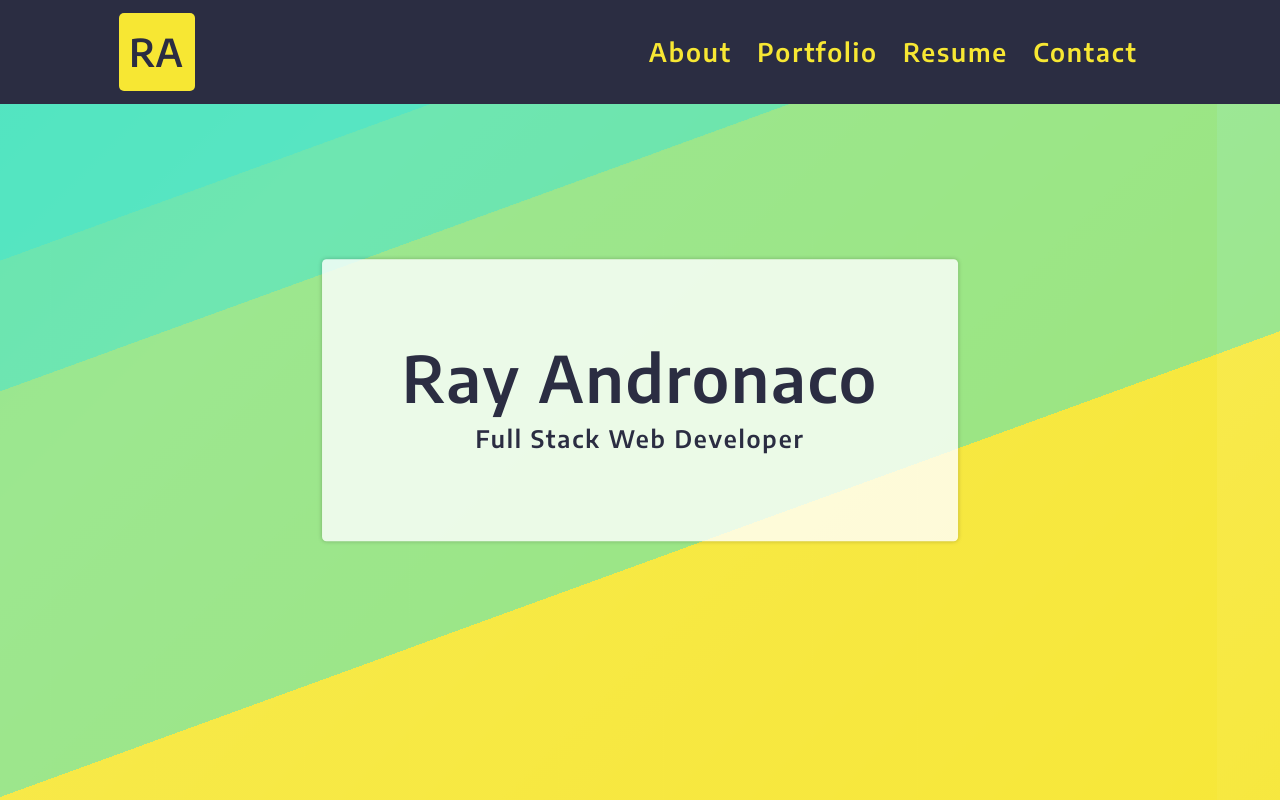
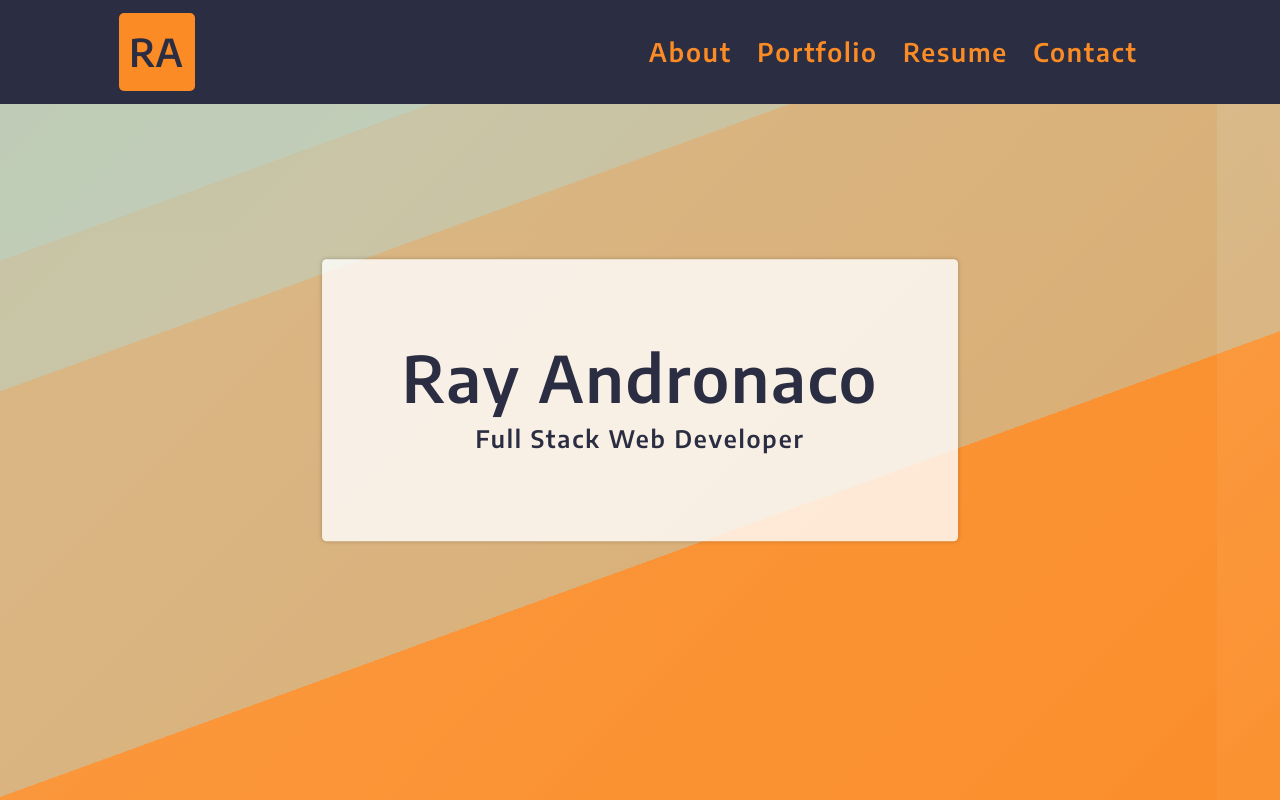
Before and after one commit to randronaco1027/react-portfolio, a React (Create React App) app: page / in a window 1280 px wide. Built offline with nearby package versions, Linux system fonts and the light colour scheme; a web font is replaced by a local one.

Commit message:
updated colors

```diff
--- a/src/index.css
+++ b/src/index.css
@@ -17,9 +17,9 @@ main {
 }
 
 :root {
-  --primary: #F7E733;
+  --primary: #FB8B24;
   --secondary: #2B2D42;
-  --tertiary: #41E2BA
+  --tertiary: #B9C6AE
 }
 
 * {
@@ -250,6 +250,12 @@ textarea {
   vertical-align: center;
   margin: 1%;
   padding: 1%
+}
+
+.sticky {
+  position: fixed;
+  top: 0;
+  width: 100%;
 }
 
 .contact-form {
@@ -596,7 +602,8 @@ footer {
   }
 
   .projectBtn {
-    margin: 2%
+    margin: 1%;
+    padding: 0;
   }
 
   .email-link {
@@ -646,7 +653,7 @@ footer {
   }
 
   .projectBtn button {
-    font-size: 4vw;
+    font-size: 3.5vw;
   }
 
   .home {
```
